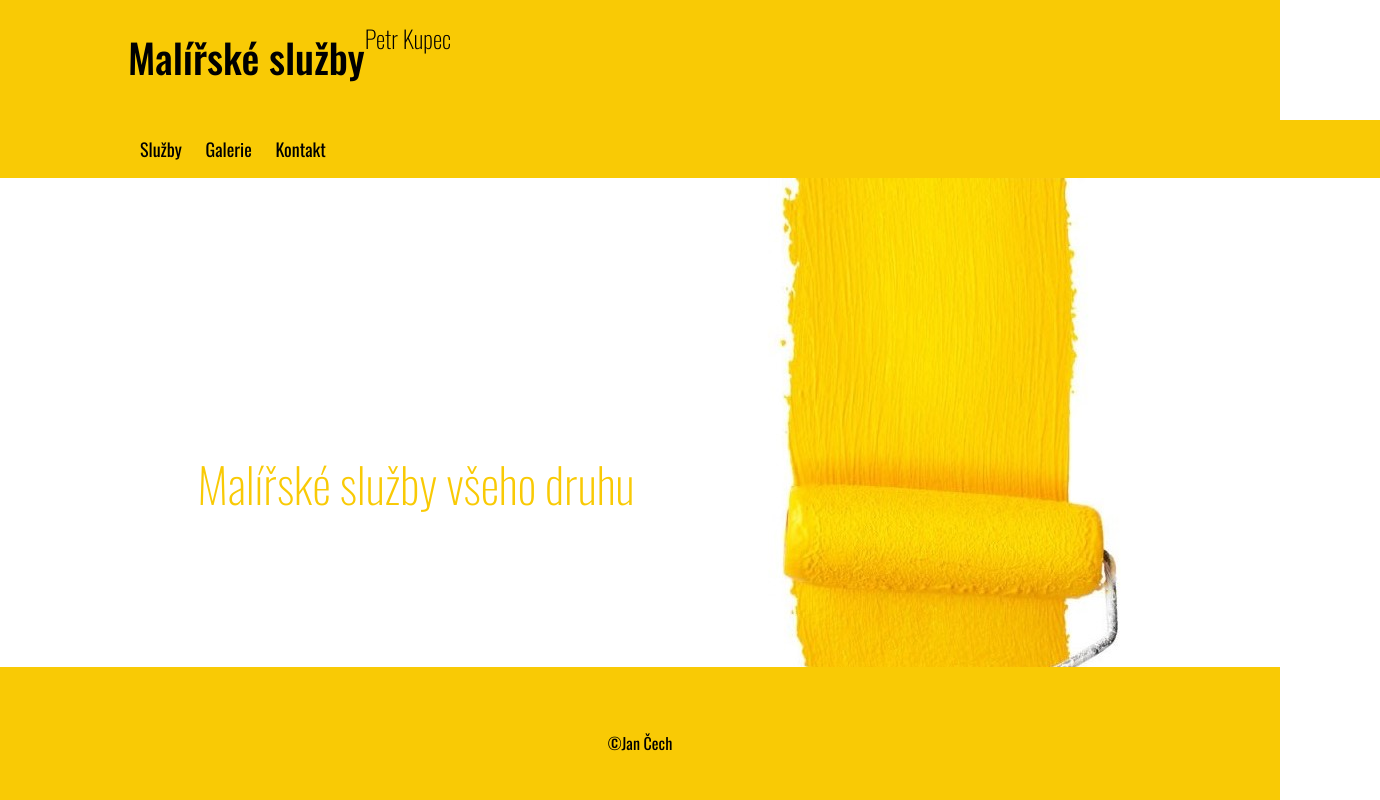
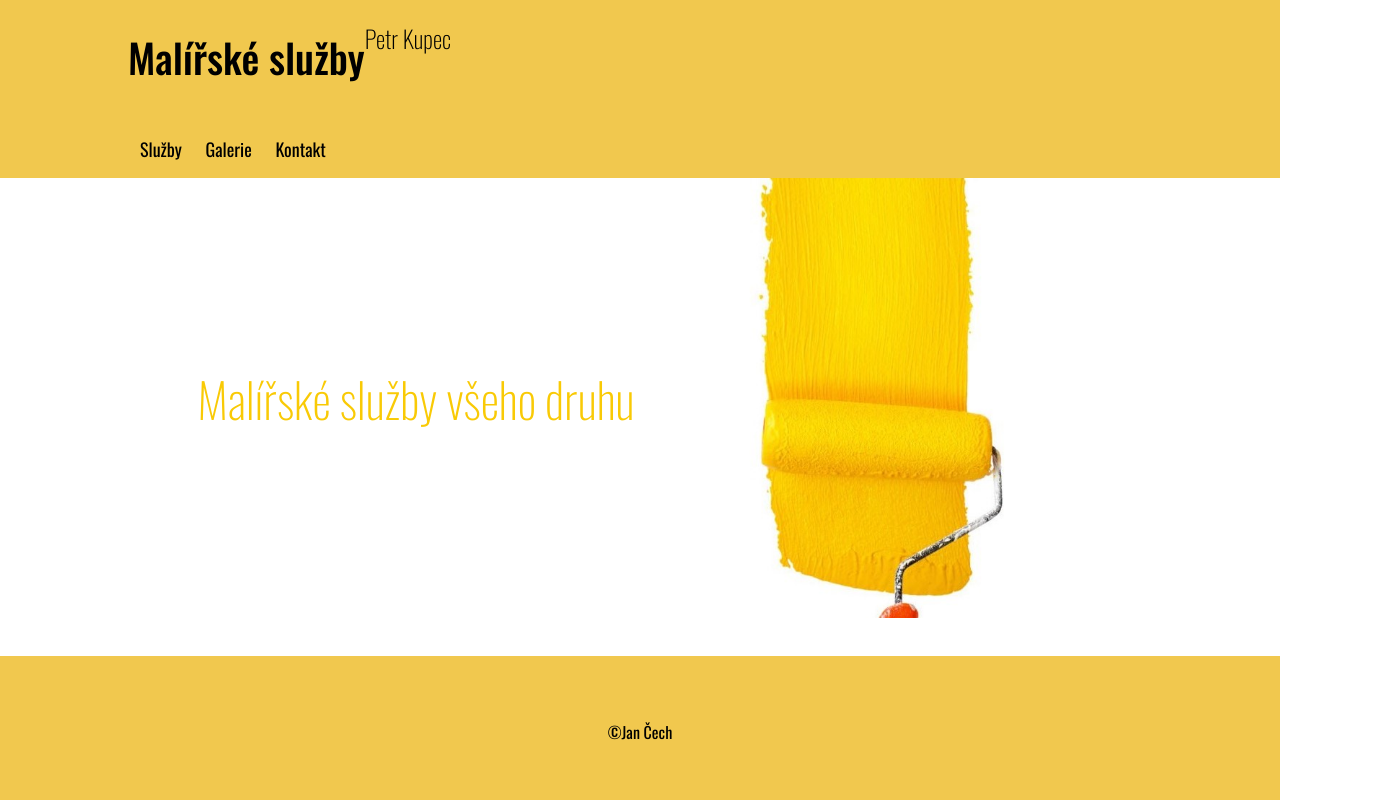
Before and after one commit to JanCech9/Malir, a plain HTML site: page index.html in a window 1280 px wide. Shown: the whole page, 1380 px wide, since content can reach past the window. Drawn offline with nearby package versions, Linux system fonts and the light colour scheme.

Commit message:
refact: style

```diff
--- a/style.css
+++ b/style.css
@@ -8,7 +8,7 @@ a{
 }
 header{
     color: #000;
-    background-color: #F9CA05;/*https://colorhunt.co/palette/ffe0371dcd9f088c6f23033c/?ref=tab*/
+    background-color: #F1C84E ;/*https://colorhunt.co/palette/ffe0371dcd9f088c6f23033c/?ref=tab*/
     margin: 0;
     padding-left: 10%;
     padding-right: 10%;
@@ -19,8 +19,10 @@ body{
 
     font-family: "Oswald", sans-serif;
     margin: 0;
-    height: 100vh;
+    padding: 0;
     display: flex;
+    flex-direction: column;
+    min-height: 100vh;
     flex-direction: column;
 }
 h1{
@@ -31,12 +33,11 @@ h2{
     font-weight: 200;
 }
 nav{
-    background-color: #F9CA05;
+    background-color: #F1C84E ;
     display: flex;
     text-decoration: none;
     position: relative;
     align-items: center;
-    width: 100%;
     padding-left: 100px;
 
 }
@@ -56,7 +57,6 @@ nav li {
     color: #F9CA05;/*#FFE037;*/
     display: grid;
     grid-template-columns: 50% 50%;
-
 }
 .middle p{
     justify-self: center;
@@ -67,16 +67,15 @@ nav li {
 .middle img{
     justify-self: top;
     align-self: center;
-    height: 100%;
+    height: 55vh;
 }
 footer{
-    background-color: #F9CA05;
+    background-color: #F1C84E ;
     text-align: center;
     padding-top: 5%;
     padding-bottom: 5%;
-    display: block;
-    position: absolute;
     bottom: 0;
     width: 100%;
-    height: 5px;
+    position: absolute;
+    height: 1rem;
 }
```
